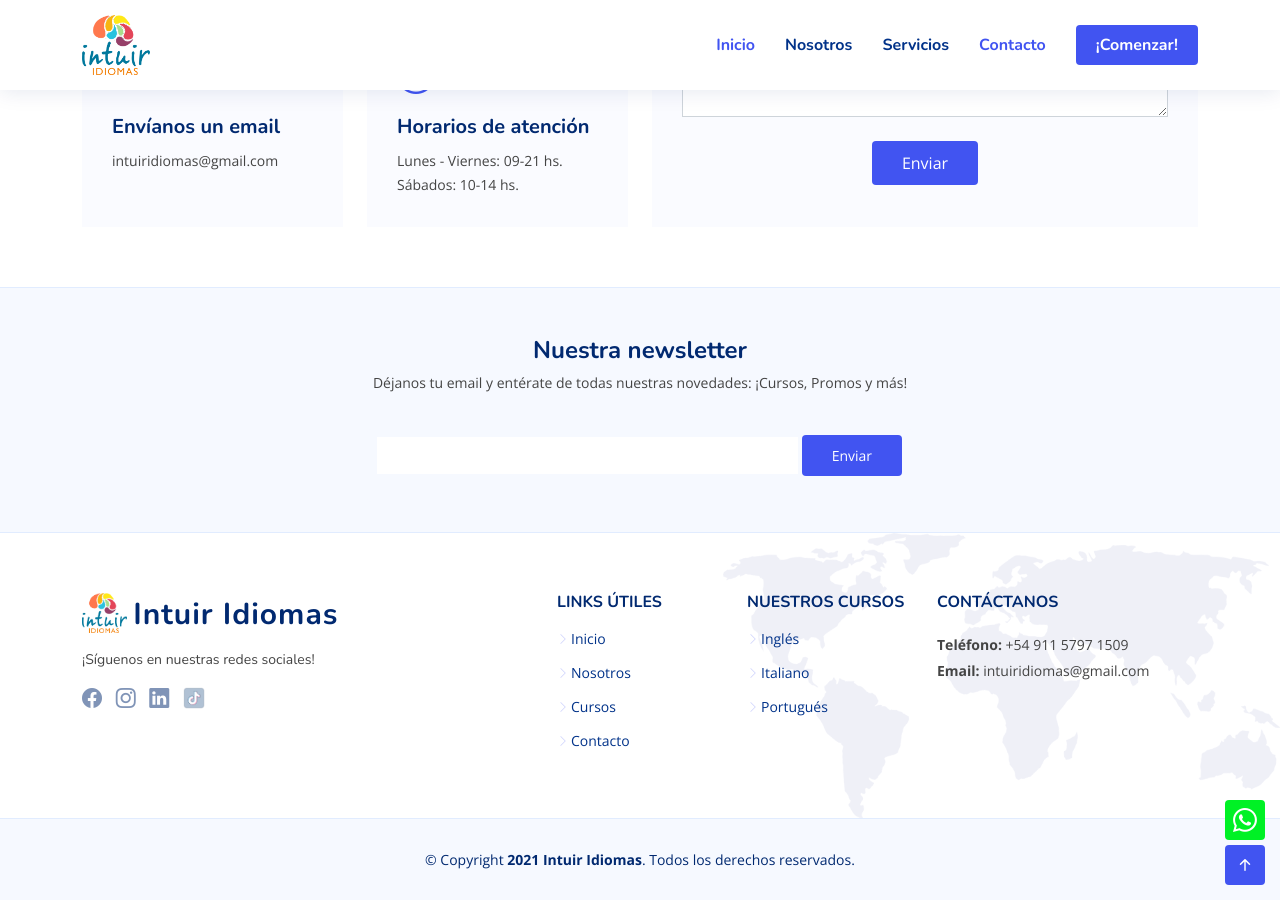
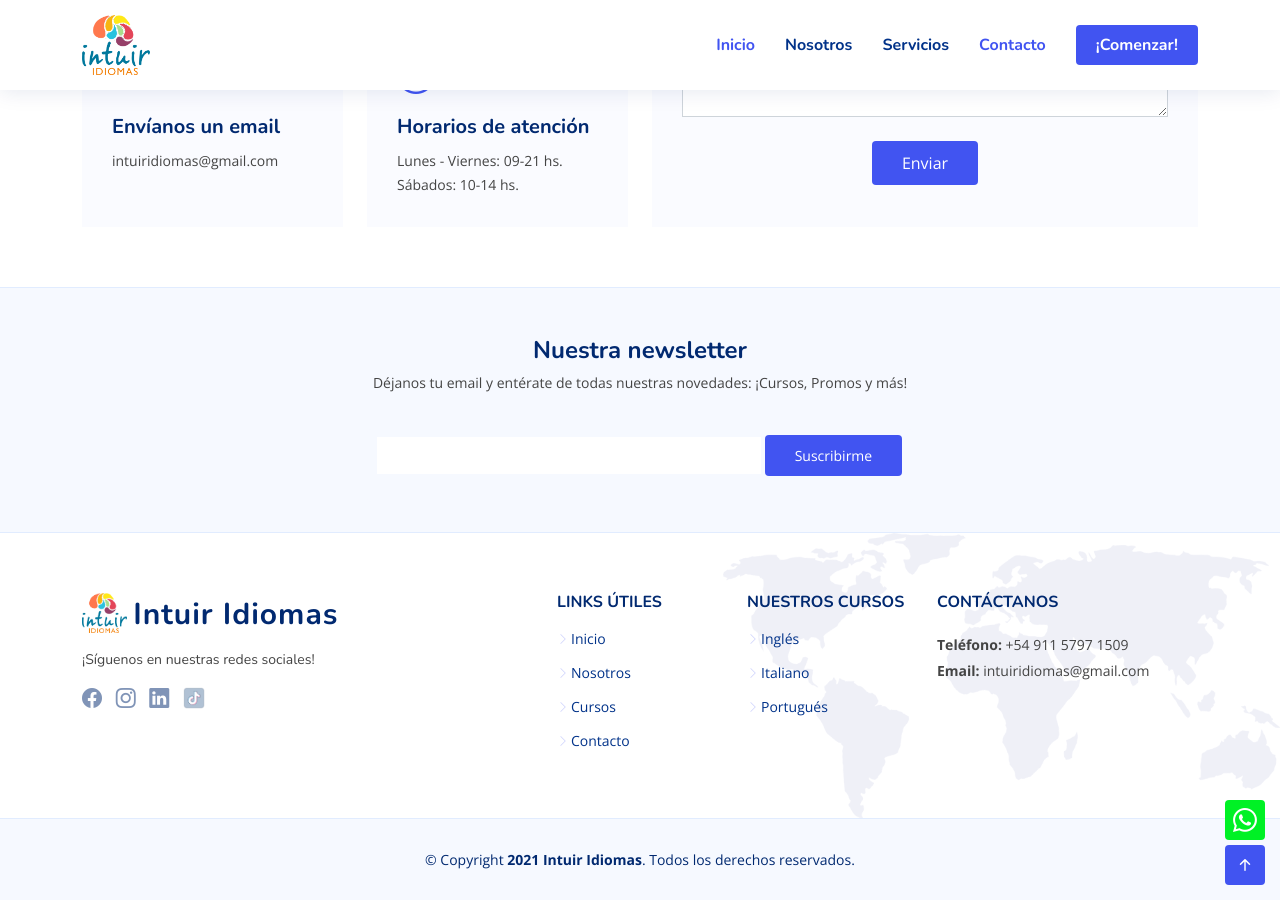
Before and after one commit to tezequiel/intuir, a Jekyll site: the page built from index.html, in a window 1280 px wide and 900 px high, scrolled down 5823 px. Built offline with Jekyll 4.4.1, drawn with Linux system fonts in a browser that asks for light colours.

Commit message:
fixing newsletter styles

```diff
--- a/_layouts/main.html
+++ b/_layouts/main.html
@@ -76,7 +76,7 @@
         <div class="col-lg-6">
           <form class="php-email-form newsletter" id="newsletterForm">
             <input type="email" name="email"/>
-            <button type="submit">Enviar</button>
+            <button type="submit">Suscribirme</button>
             <div class="col-md-12 text-center">
               <div class="loading">Enviando...</div>
               <div class="error-message"></div>
--- a/assets/css/main.css
+++ b/assets/css/main.css
@@ -2268,7 +2268,7 @@ section {
 .footer .footer-newsletter form input[type="email"] {
   border: 0;
   padding: 8px;
-  width: calc(100% - 105px);
+  width: calc(100% - 142px);
 }
 
 .footer .footer-newsletter form input[type="submit"] {
```
